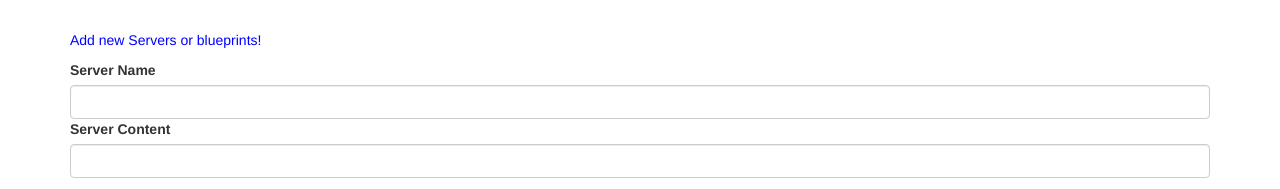
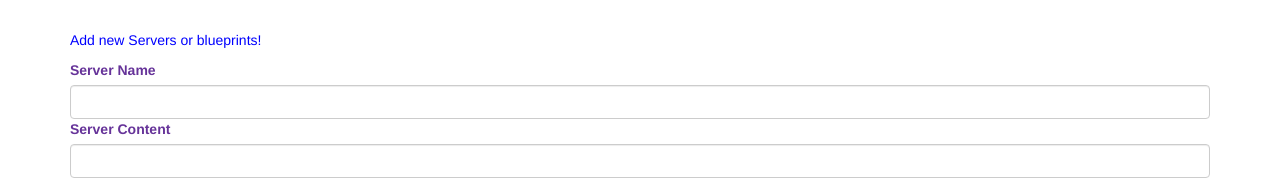
Before and after one commit to Paahn/angular-databinding, an Angular app: page / in a window 1280 px wide. Shown: the top 189 px of the page. Built offline with nearby package versions, Linux system fonts and the light colour scheme.

Commit message:
the server element component does not use ViewEncapsulation anymore, hence any css defined in it will be applied globally
the label is in the cockpit component but still gets applied css from the server element comp

```diff
--- a/src/app/server-element/server-element.component.css
+++ b/src/app/server-element/server-element.component.css
@@ -1,3 +1,7 @@
 p {
     color: blue;
 }
+
+label {
+    color: rebeccapurple;
+}
```
